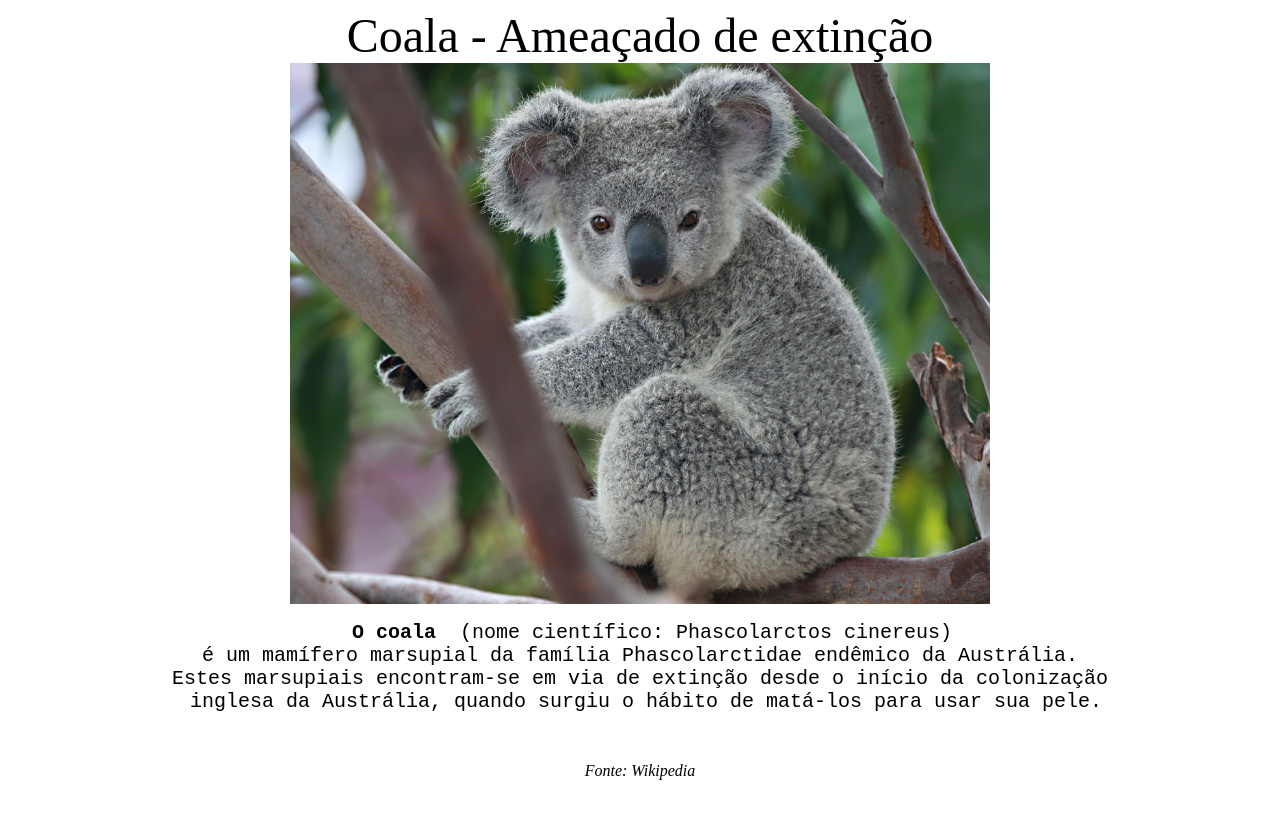
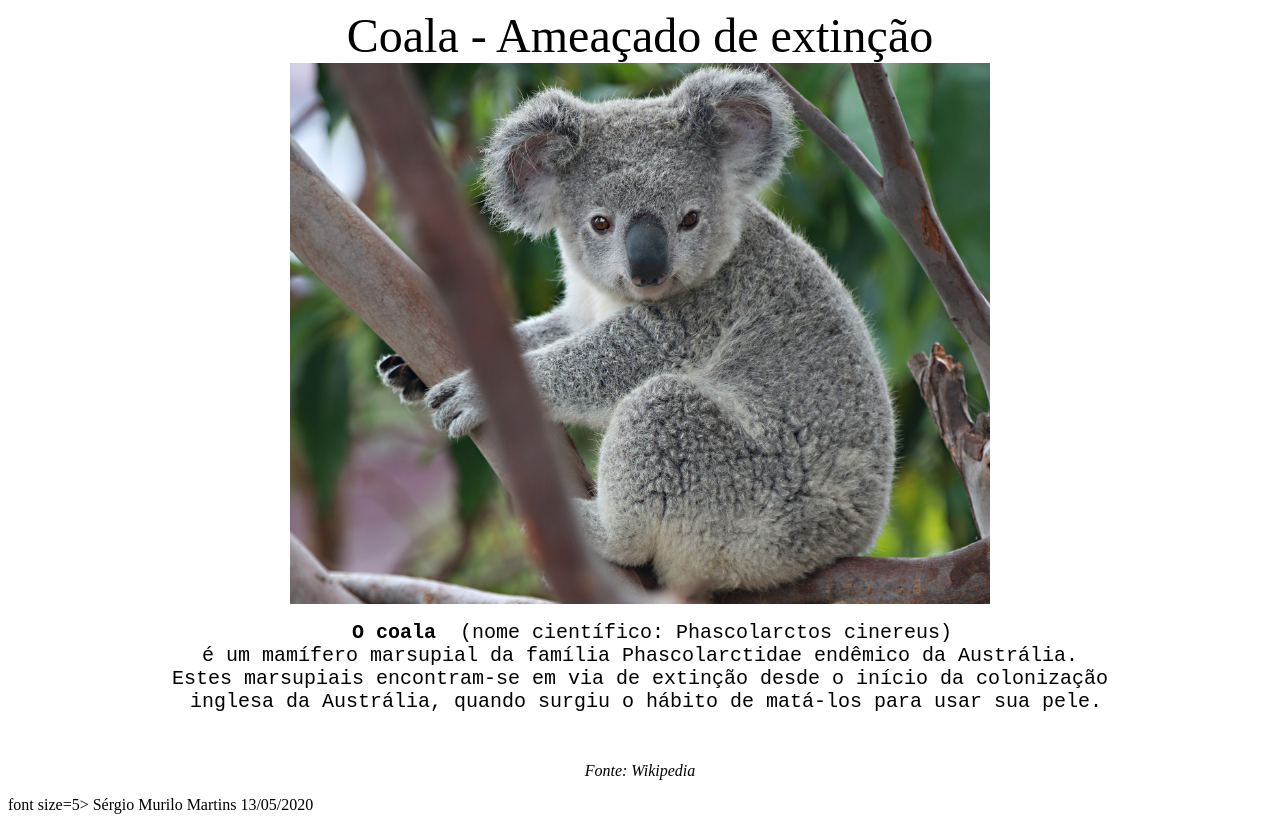
Before and after one commit to Sergiofloripa/sergiofloripa.github.io, a plain HTML site: page index.html in a window 1280 px wide. Before the commit the page ends 800 px from the top, so only its background shows below. Drawn offline with Linux system fonts and the light colour scheme.

Commit message:
Update index.html
Adicionado nome

```diff
--- a/index.html
+++ b/index.html
@@ -18,5 +18,7 @@
 <br>
 <br>
 <em>Fonte: Wikipedia</em>
+<br>
+ <p style="text-align: left;">font size=5> Sérgio Murilo Martins 13/05/2020</p>
 </body>
 </html>
```
